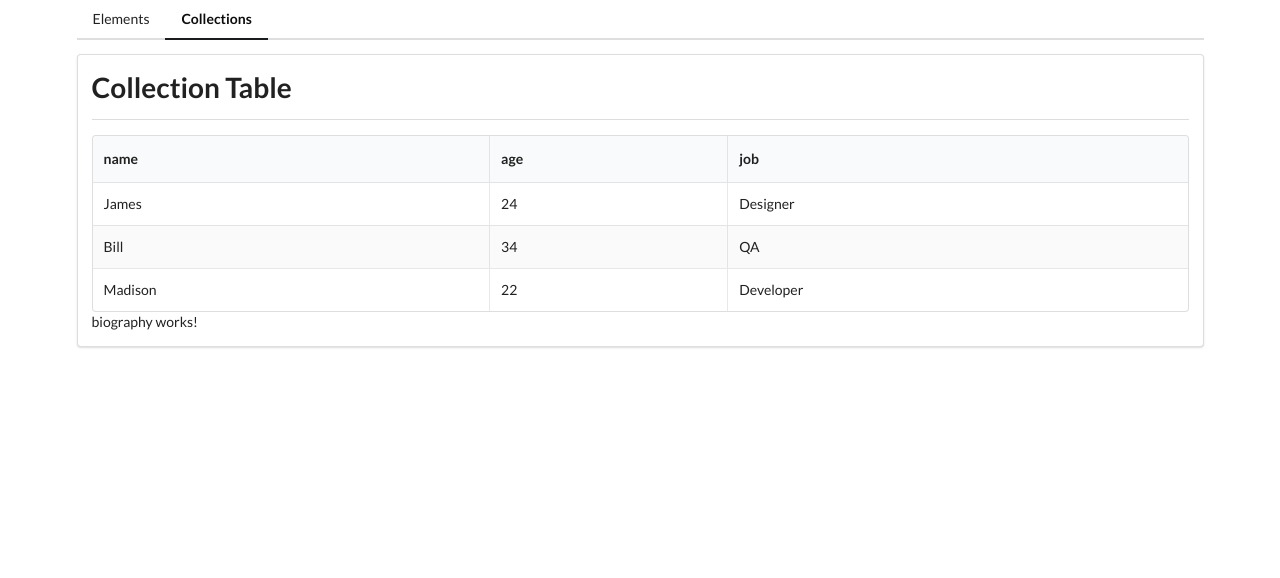
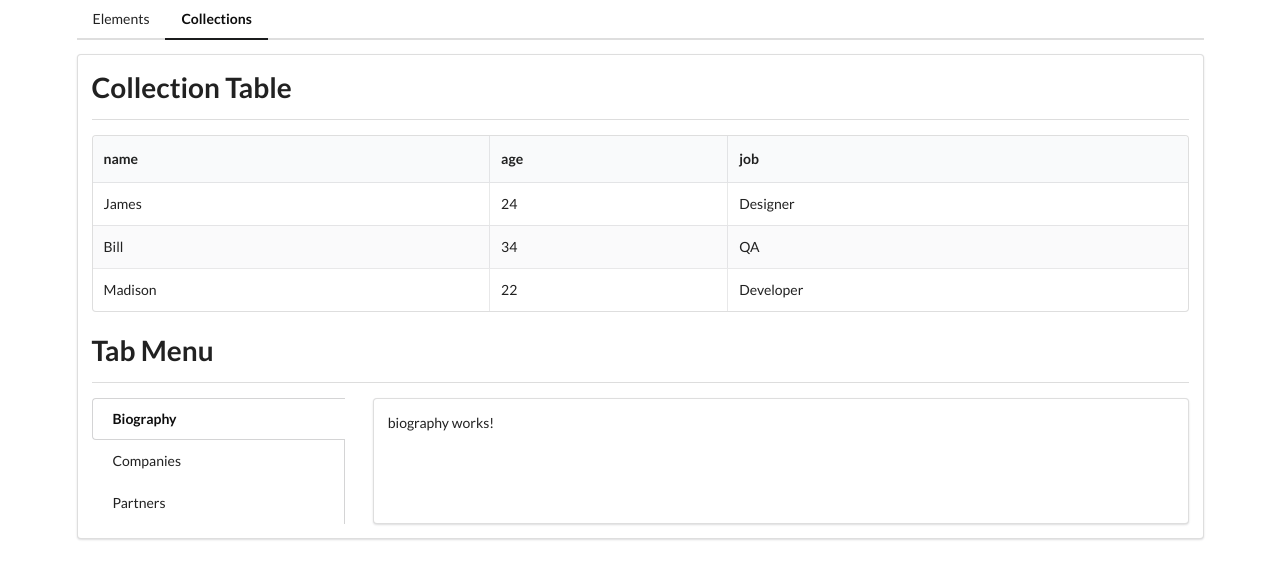
Before and after one commit to Tony940426/Angular-Components, an Angular app: page /collections in a window 1280 px wide. Shown: the top 578 px of the page. Built offline with nearby package versions, Linux system fonts and the light colour scheme.

Commit message:
Completed the tabs component and refactored

```diff
--- a/src/app/collections/collections-home/collections-home.component.html
+++ b/src/app/collections/collections-home/collections-home.component.html
@@ -1,4 +1,18 @@
 <app-divider>Collection Table</app-divider>
 <app-table [data] = "data" [headers] = "headers" classNames="striped celled"></app-table>
-
-<router-outlet></router-outlet>
+<br>
+<app-divider>Tab Menu</app-divider>
+<app-tabs>
+    <a class="item"
+    routerLink="./"
+    routerLinkActive="active"
+    [routerLinkActiveOptions]="{exact: true}">
+      Biography
+    </a>
+    <a class="item"  routerLink="companies" routerLinkActive="active">
+      Companies
+    </a>
+    <a class="item" routerLink="partners" routerLinkActive="active">
+      Partners
+    </a>
+</app-tabs>
--- a/src/app/collections/collections.module.ts
+++ b/src/app/collections/collections.module.ts
@@ -8,6 +8,7 @@
 import { BiographyComponent } from './biography/biography.component';
 import { CompaniesComponent } from './companies/companies.component';
 import { PartnersComponent } from './partners/partners.component';
+import { TabsComponent } from './tabs/tabs.component';
 
 
 @NgModule({
@@ -16,7 +17,8 @@
     TableComponent,
     BiographyComponent,
     CompaniesComponent,
-    PartnersComponent
+    PartnersComponent,
+    TabsComponent
   ],
   imports: [
     CommonModule,
--- /dev/null
+++ b/src/app/collections/tabs/tabs.component.html
@@ -0,0 +1,12 @@
+<div class="ui grid">
+    <div class="four wide column">
+      <div class="ui vertical fluid tabular menu">
+          <ng-content></ng-content>
+      </div>
+    </div>
+    <div class="twelve wide stretched column">
+      <div class="ui segment">
+        <router-outlet></router-outlet>
+      </div>
+    </div>
+  </div>
```
Also changed, not shown: src/app/collections/tabs/tabs.component.ts (added, +10 -0 lines), src/app/collections/tabs/tabs.component.css (added), 1 other file (tests, documents, lock files or other folders).
